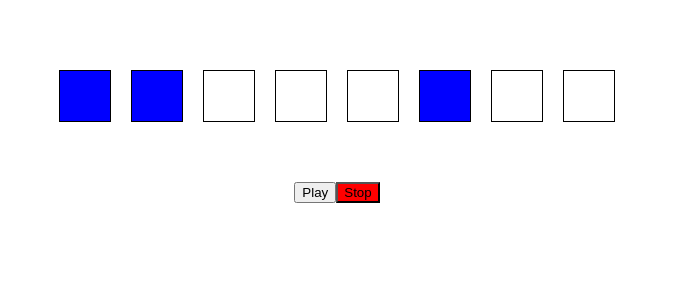
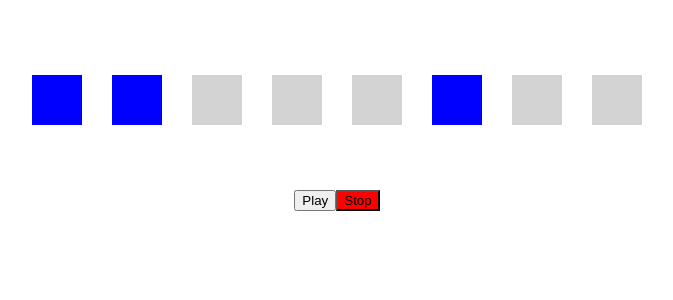
Before and after one commit to garethbrown82/drum-machine, a Vue app: page / in a window 1280 px wide. Shown: the top 300 px of the page, without its empty margins (303-976 px from the left). Built offline with nearby package versions, Linux system fonts and the light colour scheme.

Commit message:
Use setInterval to run sequencer

```diff
--- a/src/App.vue
+++ b/src/App.vue
@@ -10,7 +10,7 @@
 <script>
 import StepSequencer from './components/StepSequencer'
 import Controls from './components/Controls'
-import { ref } from 'vue'
+import { ref, watch } from 'vue'
 
 export default {
   name: 'App',
@@ -20,15 +20,17 @@ export default {
   },
   setup() {
     let steps = ref([
-      { id: 1, on: true },
-      { id: 2, on: true },
-      { id: 3, on: false },
-      { id: 4, on: false },
-      { id: 5, on: false },
-      { id: 6, on: true },
-      { id: 7, on: false },
-      { id: 8, on: false },
+      { id: 1, on: true, isTriggering: false },
+      { id: 2, on: true, isTriggering: false },
+      { id: 3, on: false, isTriggering: false },
+      { id: 4, on: false, isTriggering: false },
+      { id: 5, on: false, isTriggering: false },
+      { id: 6, on: true, isTriggering: false },
+      { id: 7, on: false, isTriggering: false },
+      { id: 8, on: false, isTriggering: false },
     ])
+
+    let stepperInterval = ref({})
 
     let isPlaying = ref(false)
 
@@ -39,6 +41,26 @@ export default {
     function stopSequence() {
       isPlaying.value = false
     }
+
+    watch(isPlaying, (isPlaying, prevIsPlaying) => {
+      if (isPlaying && !prevIsPlaying) {
+        steps.value[0].isTriggering = true
+        stepperInterval.value = setInterval(() => {
+            const triggeringIndex = steps.value.findIndex((step) => step.isTriggering)
+            steps.value[triggeringIndex].isTriggering = false
+
+            if (triggeringIndex+1 < steps.value.length) {
+              steps.value[triggeringIndex+1].isTriggering = true
+            } else {
+              steps.value[0].isTriggering = true
+            }
+          }, 200)
+      } else {
+        clearInterval(stepperInterval.value)
+        const triggeringIndex = steps.value.findIndex((step) => step.isTriggering)
+        steps.value[triggeringIndex].isTriggering = false
+      }
+    })
 
     return {
       steps,
--- a/src/components/Step.vue
+++ b/src/components/Step.vue
@@ -1,7 +1,10 @@
 <template>
   <div
     class="grid-step"
-    v-bind:class="{ on: step.on }"
+    v-bind:class="{
+      on: step.on,
+      triggering: step.isTriggering
+    }"
   />
 </template>
 
@@ -19,10 +22,15 @@ export default {
     width: 50px;
     height: 50px;
     margin: 10px;
-    border: solid 1px black;
+    border: solid 5px white;
+    background-color: lightgray;
   }
 
   .on {
     background-color: blue;
   }
+
+  .triggering {
+    border: solid 5px green;
+  }
 </style>
```
